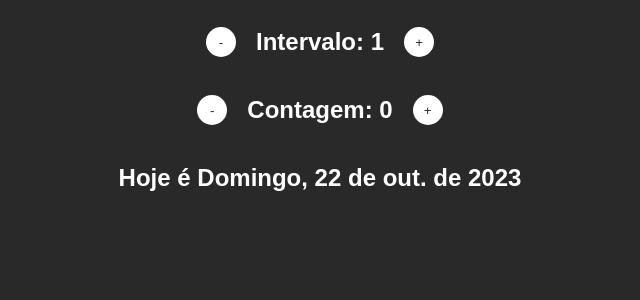
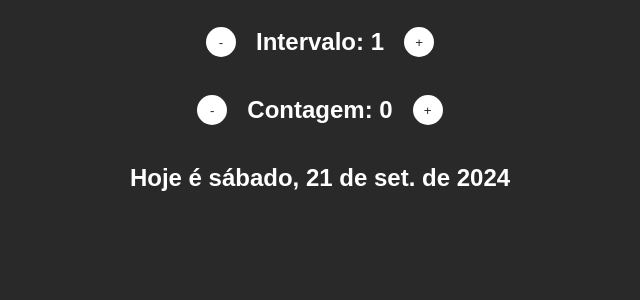
Before and after one commit to orlandopdj/bateria-exercicio03-d02, a React (Vite) app: page / in a window 1280 px wide. Shown: the top 300 px of the page, without its empty margins (320-960 px from the left). Built offline with nearby package versions, Linux system fonts and the light colour scheme.

Commit message:
✅ add estado derivado de data

```diff
--- a/src/app.jsx
+++ b/src/app.jsx
@@ -10,7 +10,15 @@ const App = () => {
     const incrementSteps = () => setStep((s) => s + 1)
     const incrementCount = () => setCount((c) => c + step)
 
+    const date = new Date()
+    const formattedDate = Intl.DateTimeFormat("pt-BR", {
+        weekday: 'long',
+        month: 'short',
+        year: 'numeric',
+        day: '2-digit'
+    }).format(date.setDate(date.getDate() + count))
 
+    const singularPlural = count === 1 || count === -1 ? 'dia' : 'dias'
 
     return (
         <>
@@ -20,12 +28,20 @@ const App = () => {
                     <h2>Intervalo: {step}</h2>
                     <button onClick={incrementSteps}>+</button>
                 </div>
+
                 <div className="count">
                     <button onClick={decrementCount}>-</button>
                     <h2>Contagem: {count}</h2>
                     <button onClick={incrementCount}>+</button>
                 </div>
-                <h2>Hoje é Domingo, 22 de out. de 2023</h2>
+
+                <h2>
+                    {count > 0
+                        ? `${count} ${singularPlural} à partir de hoje será ${formattedDate}`
+                        : count < 0
+                            ? `${Math.abs(count)} ${singularPlural} atrás era ${formattedDate}`
+                            : `Hoje é ${formattedDate}`}
+                </h2>
             </div>
         </>
     )
```
